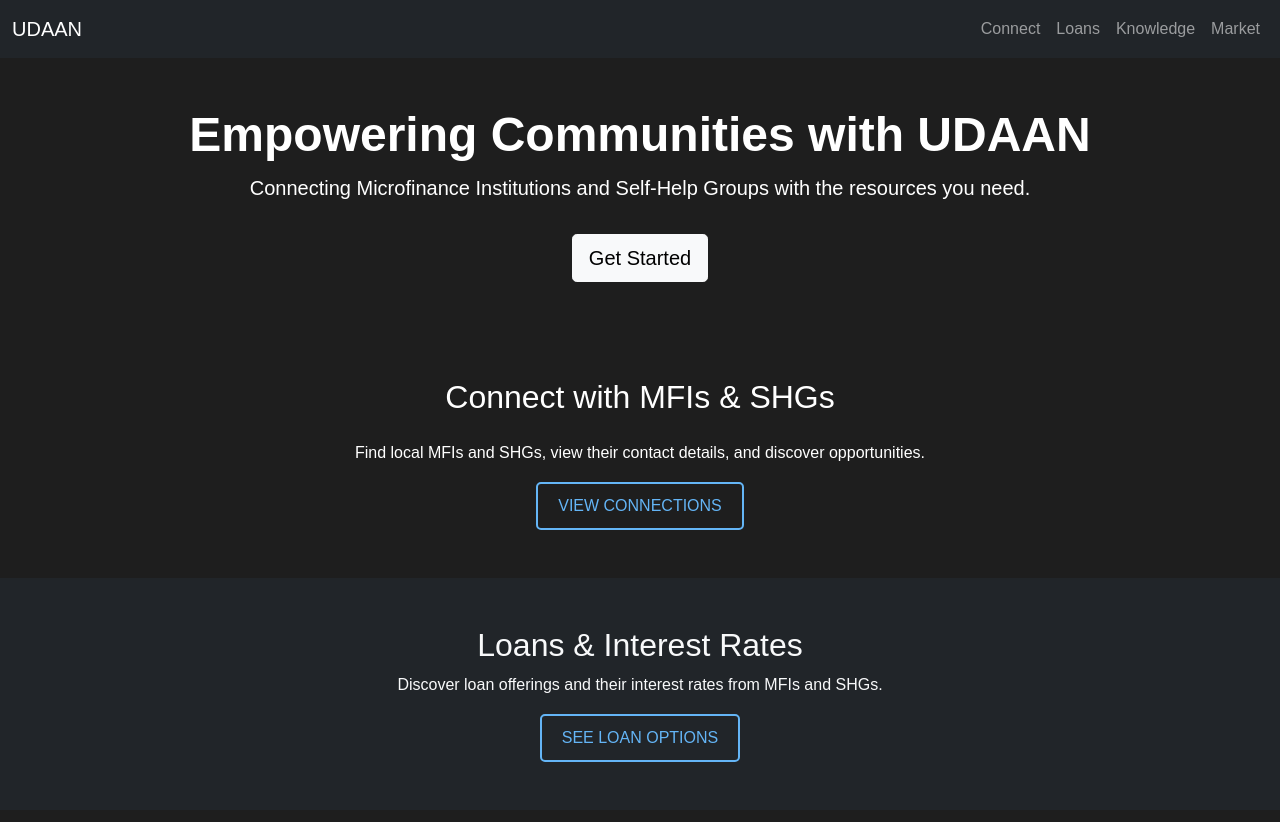
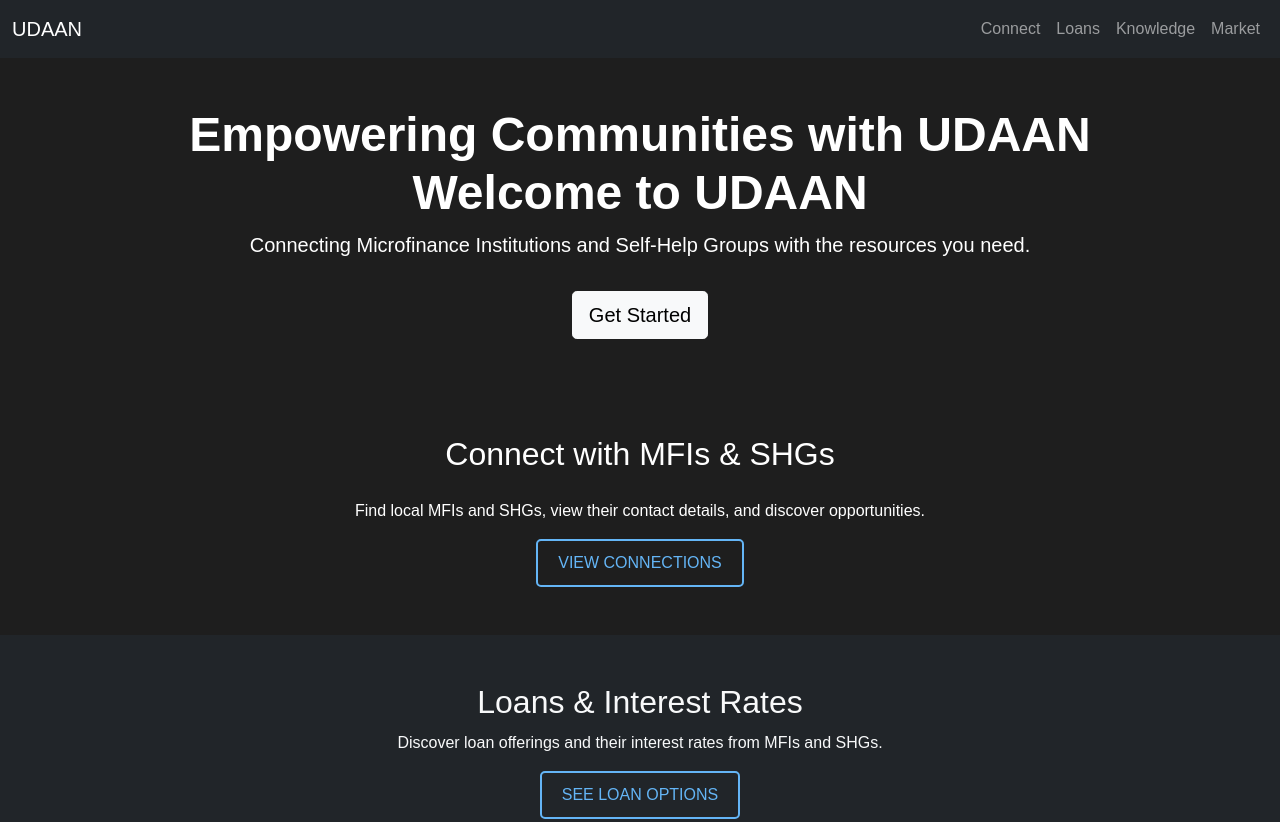
Before and after one commit to Theharshsingh/Udaan, a plain HTML site: page index.html in a window 1280 px wide. Shown: the top 822 px of the page. Drawn offline with nearby package versions, Linux system fonts and the light colour scheme.

Commit message:
image commit

```diff
--- a/index.html
+++ b/index.html
@@ -39,7 +39,8 @@
     <!-- Hero Section -->
     <header class="hero text-center py-5">
         <div class="container">
-            <h1 class="display-4">Empowering Communities with UDAAN</h1>
+            <h1 class="display-4">Empowering Communities with UDAAN<img.src="logo.png" alt="UDAAN Logo" class="header-logo"> <!-- Add your logo image here -->
+                Welcome to UDAAN</h1>
             <p class="lead">Connecting Microfinance Institutions and Self-Help Groups with the resources you need.</p>
             <a href="#connect" class="btn btn-light btn-lg">Get Started</a>
         </div>
--- a/styles.css
+++ b/styles.css
@@ -49,6 +49,7 @@ section#connect, section#knowledge, section#market {
 footer {
     background-color: #1E1E1E;
     color: white;
+
 }
 
 footer p {
```
Also changed, not shown: logo.png (added), scripts.js (line endings or trailing spaces).
